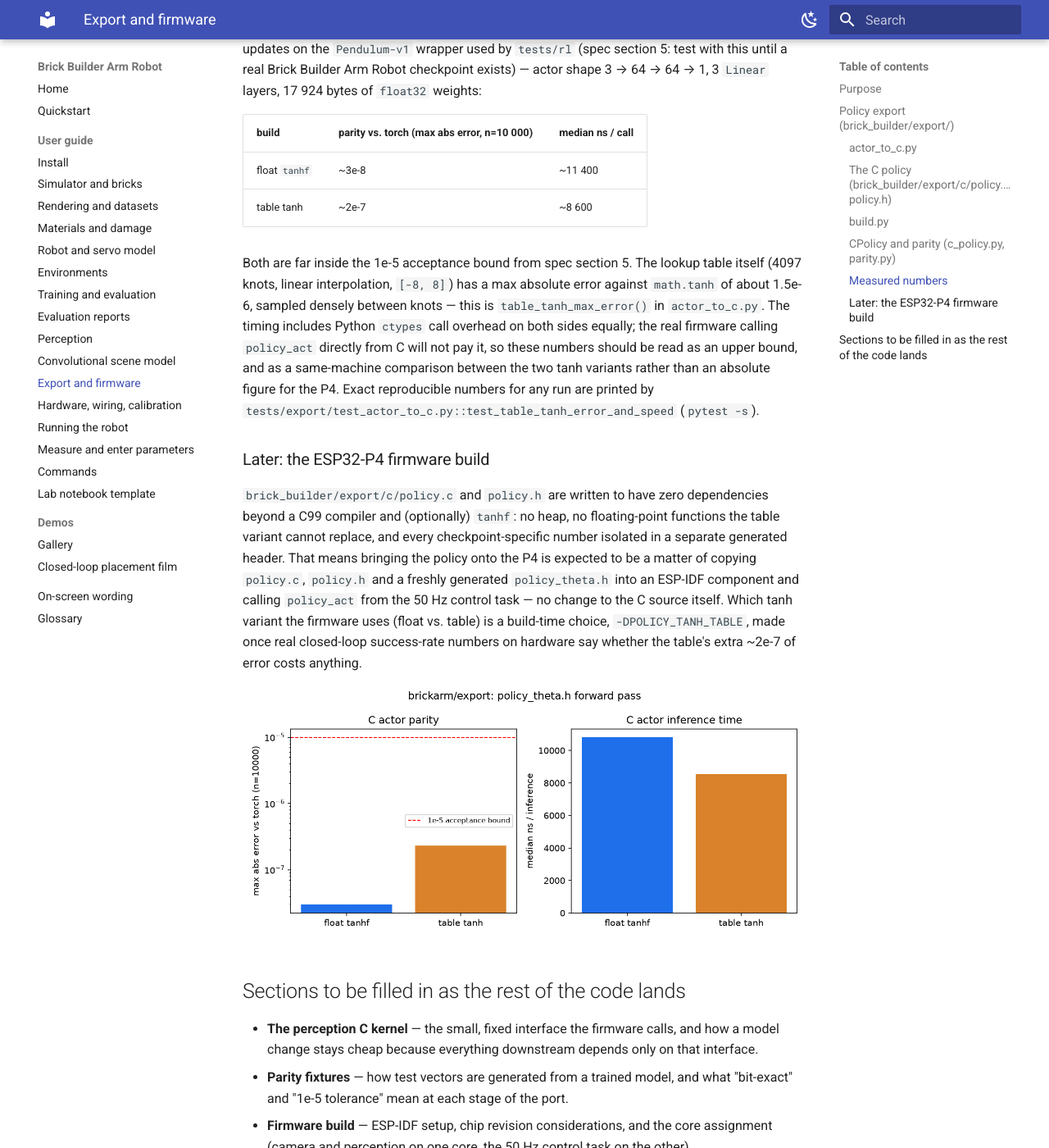
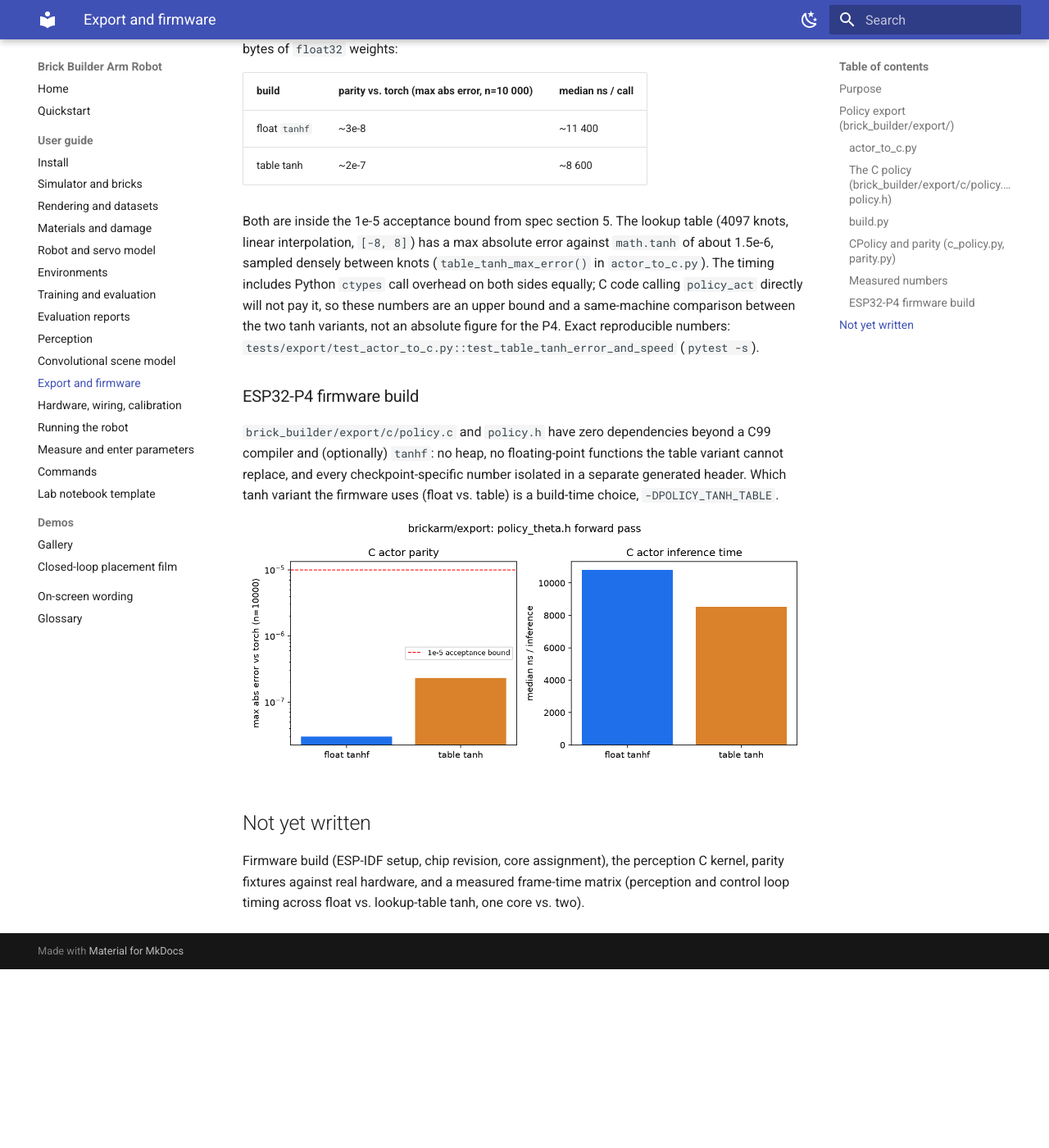
Before and after one commit to k-h-nunn/brick-builder-arm-robot, an MkDocs documentation site: the page built from docs/guide/07-export-and-firmware.md, in a window 1280 px wide and 1400 px high, scrolled down 1871 px. Shown: the whole window at 82% size. Built offline with MkDocs 1.6.1 and Material for MkDocs 9.7.7, drawn with Linux system fonts in a browser that asks for light colours; after the commit the page ends 3053 px from its top, so only the background shows below that; some of the changed text lies outside the part shown.

Commit message:
docs: condense guide 07 (export and firmware), mark firmware planned
Status line already distinguished done (policy export) from planned
(firmware); kept and tightened it. Condensed the export prose (kept
every measured number, table, code block). Deleted roadmap/aspiration
text about the not-yet-built firmware integration and renamed the
placeholder section to "Not yet written" (no incoming links to the
old anchor). Dropped numbers (50 Hz control-task mention x2, a second
"~2e-7" mention, "1e-5 tolerance" in a section-preview sentence) were
embedded in that deleted aspirational text; each number's primary,
concrete occurrence elsewhere on the page is kept.

Co-Authored-By: Claude Fable 5.1 <noreply@anthropic.com>
Claude-Session: https://claude.ai/code/session_01RzBd2B5zzgQYF7MiXKsWuw

````diff
--- a/docs/guide/07-export-and-firmware.md
+++ b/docs/guide/07-export-and-firmware.md
@@ -1,44 +1,44 @@
 # Export and firmware
 
-**Status: the policy export (`brick_builder/export/`) is done; the firmware tree is still planned.**
-This page's export section below is current; its firmware sections will gain build instructions and
-frame-time measurements as Stage F lands.
+**Status: policy export (`brick_builder/export/`) is done; the firmware tree is planned.** The export
+section below is current. The firmware sections will gain build instructions and frame-time
+measurements once that code lands.
 
 ## Purpose
 
-This is how a trained policy gets from a PyTorch model on a laptop into a small piece of C code
-that can run on the Waveshare ESP32-P4-Pico microcontroller — the board that will eventually run
-the robot's real-time perception and control loop.
+How a trained policy gets from a PyTorch model into C code for the Waveshare ESP32-P4-Pico
+microcontroller — the board that will run the robot's real-time perception and control loop.
 
 ## Policy export (`brick_builder/export/`)
 
-Everything here works on any checkpoint written by `brick_builder.rl.ppo_asym.train` — the actor MLP
-(`brick_builder/rl/nets.py`: tanh hidden layers, linear output, a fixed per-action `log_std`, no squashing on
-the mean) plus its frozen input normalizer (`RunningNorm`: mean/var running statistics, clipped to
-±`norm_clip`). The exported C code reproduces the exact computation the torch side uses at evaluation
-time (`brick_builder.rl.ppo_asym.evaluate`): normalize the observation, take the Gaussian mean (no sampling),
-clamp to the action bounds.
+Works on any checkpoint written by `brick_builder.rl.ppo_asym.train` — the actor MLP
+(`brick_builder/rl/nets.py`: tanh hidden layers, linear output, a fixed per-action `log_std`, no
+squashing on the mean) plus its frozen input normalizer (`RunningNorm`: mean/var running
+statistics, clipped to ±`norm_clip`). The exported C code reproduces the exact computation the
+torch side uses at evaluation time (`brick_builder.rl.ppo_asym.evaluate`): normalize the
+observation, take the Gaussian mean (no sampling), clamp to the action bounds.
 
 ### `actor_to_c.py`
 
-`write_header(checkpoint, out_dir)` reads a checkpoint and writes `policy_theta.h` into `out_dir`: every
-layer's weight matrix and bias vector as `static const float` arrays (row-major, `(out, in)`, matching
-`torch.nn.Linear.weight` exactly), the normalizer's mean and a **precomputed** `1/sqrt(var + eps)` (so the
-C code never calls `sqrtf`), the action bounds, the layer-size macros `policy.c` needs to size its
-buffers, and the SHA-256 digest of the checkpoint file for provenance. `write_tanh_table(out_dir)` writes
-`tanh_table.h`: `tanh` at 4097 evenly spaced knots on `[-8, 8]`, independent of any checkpoint. Both are
-generated files; they are written into a build directory (`brick_builder/export/_build/` by default, git-ignored),
-never into `brick_builder/export/c/`, which holds only the hand-written, checkpoint-independent sources.
+`write_header(checkpoint, out_dir)` reads a checkpoint and writes `policy_theta.h` into `out_dir`:
+every layer's weight matrix and bias vector as `static const float` arrays (row-major, `(out,
+in)`, matching `torch.nn.Linear.weight`), the normalizer's mean and a precomputed
+`1/sqrt(var + eps)` (so the C code never calls `sqrtf`), the action bounds, the layer-size macros
+`policy.c` needs for its buffers, and the SHA-256 digest of the checkpoint for provenance.
+`write_tanh_table(out_dir)` writes `tanh_table.h`: `tanh` at 4097 evenly spaced knots on `[-8, 8]`,
+independent of any checkpoint. Both are generated files, written into a build directory
+(`brick_builder/export/_build/` by default, git-ignored), never into `brick_builder/export/c/`, which
+holds only the hand-written, checkpoint-independent sources.
 
 ### The C policy (`brick_builder/export/c/policy.c`, `policy.h`)
 
 A plain C99 forward pass, `void policy_act(const float *obs, float *act)`: normalize, then
 `Linear -> tanh -> Linear -> tanh -> ... -> Linear` (no activation on the output layer) using two
-fixed-size stack buffers (`POLICY_MAX_WIDTH` floats each, generated from the checkpoint's own layer sizes)
-that ping-pong as the input to one layer and the output of the next — no `malloc`, no heap allocation at
-all. The only libm call anywhere is `tanhf`, and even that is switchable: build with `-DPOLICY_TANH_TABLE`
-and `tanhf` is replaced by a linear-interpolation lookup into `tanh_table.h`, which needs no libm symbol.
-This is the same file that will later be dropped, unchanged, into the ESP32-P4 firmware tree — everything
+fixed-size stack buffers (`POLICY_MAX_WIDTH` floats each, sized from the checkpoint's own layer
+sizes) that ping-pong as the input to one layer and the output of the next — no `malloc`, no heap
+allocation. The only libm call is `tanhf`, switchable: building with `-DPOLICY_TANH_TABLE`
+replaces it with a linear-interpolation lookup into `tanh_table.h`, needing no libm symbol. This is
+the same file to be dropped, unchanged, into the ESP32-P4 firmware tree — everything
 checkpoint-specific lives in the generated `policy_theta.h` it includes, not in `policy.c` itself.
 
 ### `build.py`
@@ -51,58 +51,49 @@ gcc -O2 -std=c99 -ffp-contract=off -shared -fPIC [-DPOLICY_TANH_TABLE] -I c -I <
     c/policy.c -o <build_dir>/policy_float.so   # or policy_table.so, and -lm only for the float build
 ```
 
-`-ffp-contract=off` turns off fused multiply-add contraction, which matters for matching torch's CPU
-kernels bit-for-bit-ish rather than only to a looser tolerance.
+`-ffp-contract=off` disables fused multiply-add contraction, needed to match torch's CPU kernels
+bit-for-bit-ish rather than only to a looser tolerance.
 
 ### `CPolicy` and parity (`c_policy.py`, `parity.py`)
 
-`CPolicy(lib_path, obs_dim, act_dim)` loads the shared library with `ctypes` and exposes `act(obs)` —
-the same call the torch actor's deterministic path makes. `check_parity(checkpoint, cpolicy, n=10_000)`
-draws `n` random observations from the checkpoint's own normalizer statistics (so they land in the range
-the policy actually saw), runs both the torch actor and `CPolicy` on them, and reports the max and mean
-absolute error. `benchmark_inference(cpolicy, obs, n_calls)` times `act()` from Python with
-`time.perf_counter_ns` and returns the median nanoseconds per call.
+`CPolicy(lib_path, obs_dim, act_dim)` loads the shared library with `ctypes` and exposes `act(obs)`
+— the same call the torch actor's deterministic path makes. `check_parity(checkpoint, cpolicy,
+n=10_000)` draws `n` random observations from the checkpoint's own normalizer statistics (so they
+land in the range the policy actually saw), runs both the torch actor and `CPolicy` on them, and
+reports the max and mean absolute error. `benchmark_inference(cpolicy, obs, n_calls)` times `act()`
+from Python with `time.perf_counter_ns` and returns the median nanoseconds per call.
 
 ### Measured numbers
 
-Measured on this development machine (CPU only), with a checkpoint from a handful of PPO updates on the
-`Pendulum-v1` wrapper used by `tests/rl` (spec section 5: test with this until a real Brick Builder Arm Robot checkpoint
-exists) — actor shape 3 → 64 → 64 → 1, 3 `Linear` layers, 17 924 bytes of `float32` weights:
+Measured on this development machine (CPU only), checkpoint from a handful of PPO updates on the
+`Pendulum-v1` wrapper `tests/rl` uses (spec section 5: test with this until a real Brick Builder
+Arm Robot checkpoint exists) — actor shape 3 → 64 → 64 → 1, 3 `Linear` layers, 17 924 bytes of
+`float32` weights:
 
 | build            | parity vs. torch (max abs error, n=10 000) | median ns / call |
 |------------------|---------------------------------------------|-------------------|
 | float `tanhf`    | ~3e-8                                        | ~11 400           |
 | table tanh       | ~2e-7                                        | ~8 600            |
 
-Both are far inside the 1e-5 acceptance bound from spec section 5. The lookup table itself (4097 knots,
-linear interpolation, `[-8, 8]`) has a max absolute error against `math.tanh` of about 1.5e-6, sampled
-densely between knots — this is `table_tanh_max_error()` in `actor_to_c.py`. The timing includes Python
-`ctypes` call overhead on both sides equally; the real firmware calling `policy_act` directly from C will
-not pay it, so these numbers should be read as an upper bound, and as a same-machine comparison between
-the two tanh variants rather than an absolute figure for the P4. Exact reproducible numbers for any run are
-printed by `tests/export/test_actor_to_c.py::test_table_tanh_error_and_speed` (`pytest -s`).
+Both are inside the 1e-5 acceptance bound from spec section 5. The lookup table (4097 knots,
+linear interpolation, `[-8, 8]`) has a max absolute error against `math.tanh` of about 1.5e-6,
+sampled densely between knots (`table_tanh_max_error()` in `actor_to_c.py`). The timing includes
+Python `ctypes` call overhead on both sides equally; C code calling `policy_act` directly will not
+pay it, so these numbers are an upper bound and a same-machine comparison between the two tanh
+variants, not an absolute figure for the P4. Exact reproducible numbers:
+`tests/export/test_actor_to_c.py::test_table_tanh_error_and_speed` (`pytest -s`).
 
-### Later: the ESP32-P4 firmware build
+### ESP32-P4 firmware build
 
-`brick_builder/export/c/policy.c` and `policy.h` are written to have zero dependencies beyond a C99 compiler and
-(optionally) `tanhf`: no heap, no floating-point functions the table variant cannot replace, and every
-checkpoint-specific number isolated in a separate generated header. That means bringing the policy onto
-the P4 is expected to be a matter of copying `policy.c`, `policy.h` and a freshly generated
-`policy_theta.h` into an ESP-IDF component and calling `policy_act` from the 50 Hz control task — no
-change to the C source itself. Which tanh variant the firmware uses (float vs. table) is a build-time
-choice, `-DPOLICY_TANH_TABLE`, made once real closed-loop success-rate numbers on hardware say whether the
-table's extra ~2e-7 of error costs anything.
+`brick_builder/export/c/policy.c` and `policy.h` have zero dependencies beyond a C99 compiler and
+(optionally) `tanhf`: no heap, no floating-point functions the table variant cannot replace, and
+every checkpoint-specific number isolated in a separate generated header. Which tanh variant the
+firmware uses (float vs. table) is a build-time choice, `-DPOLICY_TANH_TABLE`.
 
 ![parity and speed of the exported C actor, float tanhf vs. lookup-table tanh](../media/export/parity_and_speed.png)
 
-## Sections to be filled in as the rest of the code lands
+## Not yet written
 
-- **The perception C kernel** — the small, fixed interface the firmware calls, and how a model
-  change stays cheap because everything downstream depends only on that interface.
-- **Parity fixtures** — how test vectors are generated from a trained model, and what "bit-exact"
-  and "1e-5 tolerance" mean at each stage of the port.
-- **Firmware build** — ESP-IDF setup, chip revision considerations, and the core assignment (camera and
-  perception on one core, the 50 Hz control task on the other).
-- **Frame-time matrix** — measured (not estimated) timing for perception and the control loop on real
-  hardware, across the variants considered (floating point vs. a lookup-table approximation, one core
-  vs. two).
+Firmware build (ESP-IDF setup, chip revision, core assignment), the perception C kernel, parity
+fixtures against real hardware, and a measured frame-time matrix (perception and control loop
+timing across float vs. lookup-table tanh, one core vs. two).
````
